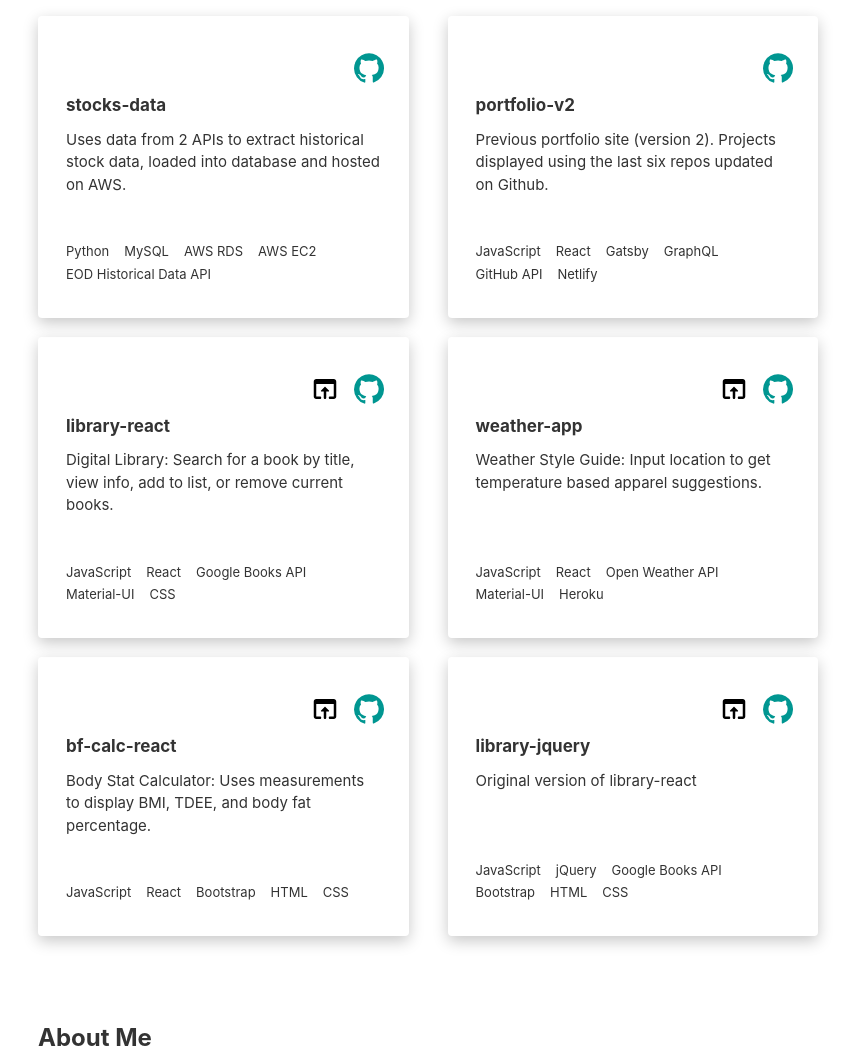
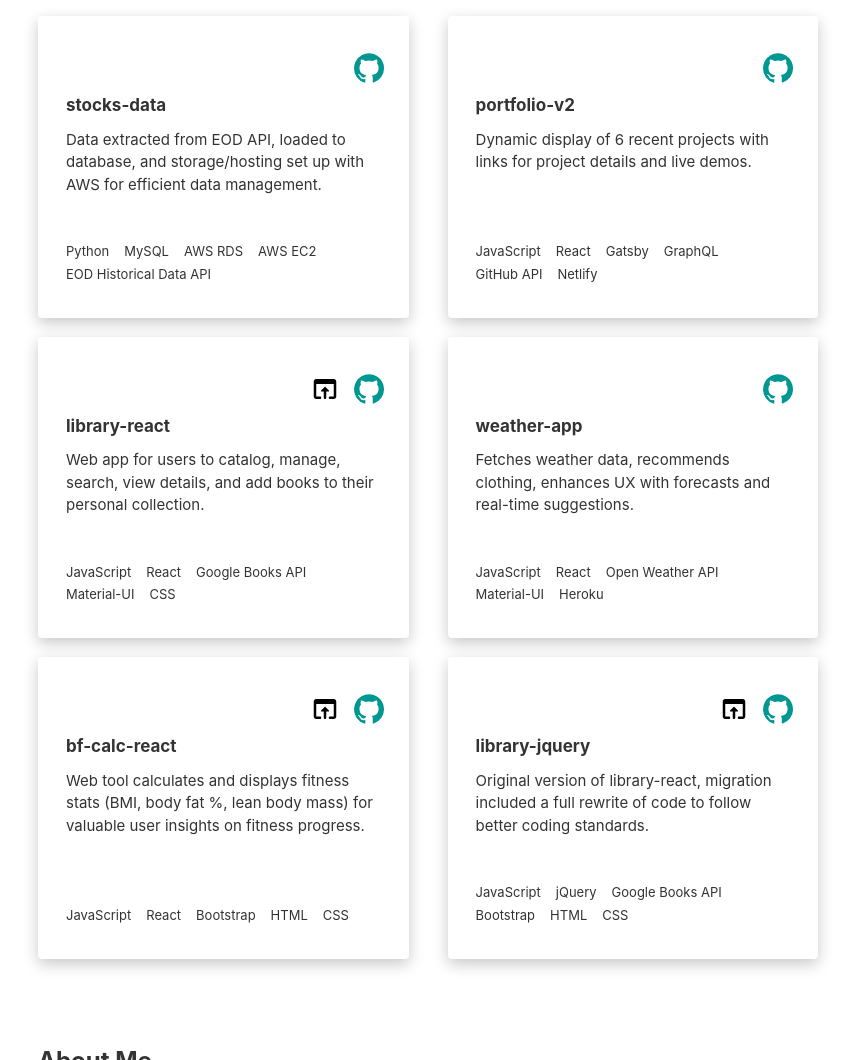
Before and after one commit to kkote/portfolio-gatsby, a Gatsby site: page / in a window 1280 px wide. Shown: the part 700-1760 px from the top of the page, without its empty margins (202-1057 px from the left). Built offline with nearby package versions, Linux system fonts and the light colour scheme; Gatsby itself is replaced by a stand-in of ours.

Commit message:
Update intro and project descriptions

```diff
--- a/src/components/intro.js
+++ b/src/components/intro.js
@@ -73,9 +73,9 @@ const Intro = () => (
   <section style={styles.section}>
     <div style={styles.wrapper}>
       <h1 style={styles.name}>Hi, I'm Kate.</h1>
-      <h2 style={styles.job}>A Developer and Test Analyst.</h2>
+      <h2 style={styles.job}>A Test Analyst and Developer.</h2>
       <p style={styles.desc}>
-        I build automated tests and develop front-end web applications.
+      I specialize in building automated tests and crafting front-end web applications.
       </p>
       <div style={styles.linkGroup}>
         <a style={styles.link} href="https://github.com/kkote">Github</a>
--- a/src/content/projectInfo.json
+++ b/src/content/projectInfo.json
@@ -3,7 +3,7 @@
         {
             "name": "stocks-data",
             "url": "https://github.com/kkote/stocks-data",
-            "description": "Uses data from 2 APIs to extract historical stock data, loaded into database and hosted on AWS.",
+            "description": "Data extracted from EOD API, loaded to database, and storage/hosting set up with AWS for efficient data management.",
             "skills": [
                 "Python",
                 "MySQL",
@@ -16,7 +16,7 @@
             "name": "portfolio-v2",
             "url": "https://github.com/kkote/portfolio-v2",
             "demoUrl": "",
-            "description": "Previous portfolio site (version 2). Projects displayed using the last six repos updated on Github.",
+            "description": "Dynamic display of 6 recent projects with links for project details and live demos.",
             "skills": [
                 "JavaScript",
                 "React",
@@ -30,7 +30,7 @@
             "name": "library-react",
             "url": "https://github.com/kkote/library-react",
             "demoUrl": "https://kkote.github.io/library-react/",
-            "description": "Digital Library: Search for a book by title, view info, add to list, or remove current books.",
+            "description": "Web app for users to catalog, manage, search, view details, and add books to their personal collection.",
             "skills": [
                 "JavaScript",
                 "React",
@@ -42,8 +42,8 @@
         {
             "name": "weather-app",
             "url": "https://github.com/kkote/weather-app",
-            "demoUrl": "https://weather-style-guide.herokuapp.com/",
-            "description": "Weather Style Guide: Input location to get temperature based apparel suggestions.",
+            "demoUrl": "",
+            "description": "Fetches weather data, recommends clothing, enhances UX with forecasts and real-time suggestions.",
             "skills": [
                 "JavaScript",
                 "React",
@@ -56,7 +56,7 @@
             "name": "bf-calc-react",
             "url": "https://github.com/kkote/bf-calc-react",
             "demoUrl": "https://kkote.github.io/bf-calc-react/",
-            "description": "Body Stat Calculator: Uses measurements to display BMI, TDEE, and body fat percentage.",
+            "description": "Web tool calculates and displays fitness stats (BMI, body fat %, lean body mass) for valuable user insights on fitness progress.",
             "skills": [
                 "JavaScript",
                 "React",
@@ -69,7 +69,7 @@
             "name": "library-jquery",
             "url": "https://github.com/kkote/library-jquery",
             "demoUrl": "https://kkote.github.io/library-jquery/",
-            "description": "Original version of library-react",
+            "description": "Original version of library-react, migration included a full rewrite of code to follow better coding standards.",
             "skills": [
                 "JavaScript",
                 "jQuery",
```
